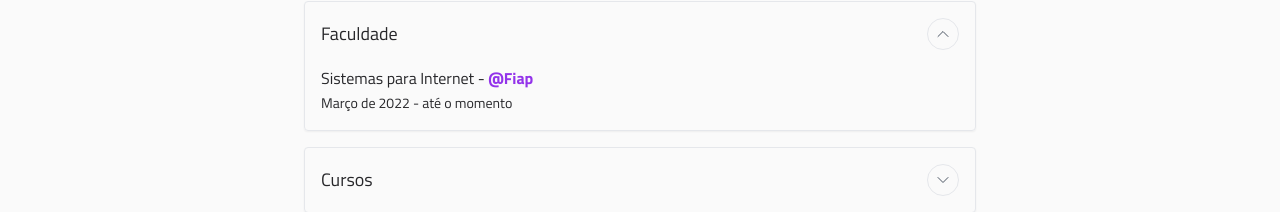
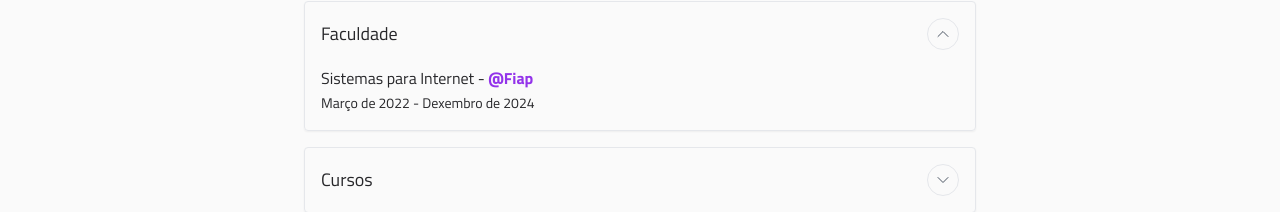
Before and after one commit to IzaDevelop/portfolio, a React (Vite) app: page / in a window 1280 px wide. Both pictures are taken after a click on the button "Faculdade". Shown: the part 969-1181 px from the top of the page. Built offline with nearby package versions, Linux system fonts and the light colour scheme.

Commit message:
update university

```diff
--- a/src/pages/Home.jsx
+++ b/src/pages/Home.jsx
@@ -164,7 +164,7 @@ export default function Home() {
                                 <Item title="Faculdade">
                                     Sistemas para Internet - <a className='font-bold text-purple-600 dark:text-purple-400' href="https://www.fiap.com.br" target='_blank'>@Fiap </a>
                                     <br />
-                                    <span className='text-sm'>Março de 2022 - até o momento</span>
+                                    <span className='text-sm'>Março de 2022 - Dexembro de 2024</span>
                                 </Item>
                                 <Item title="Cursos">
                                     Programador Web - Senac (2022)
```
